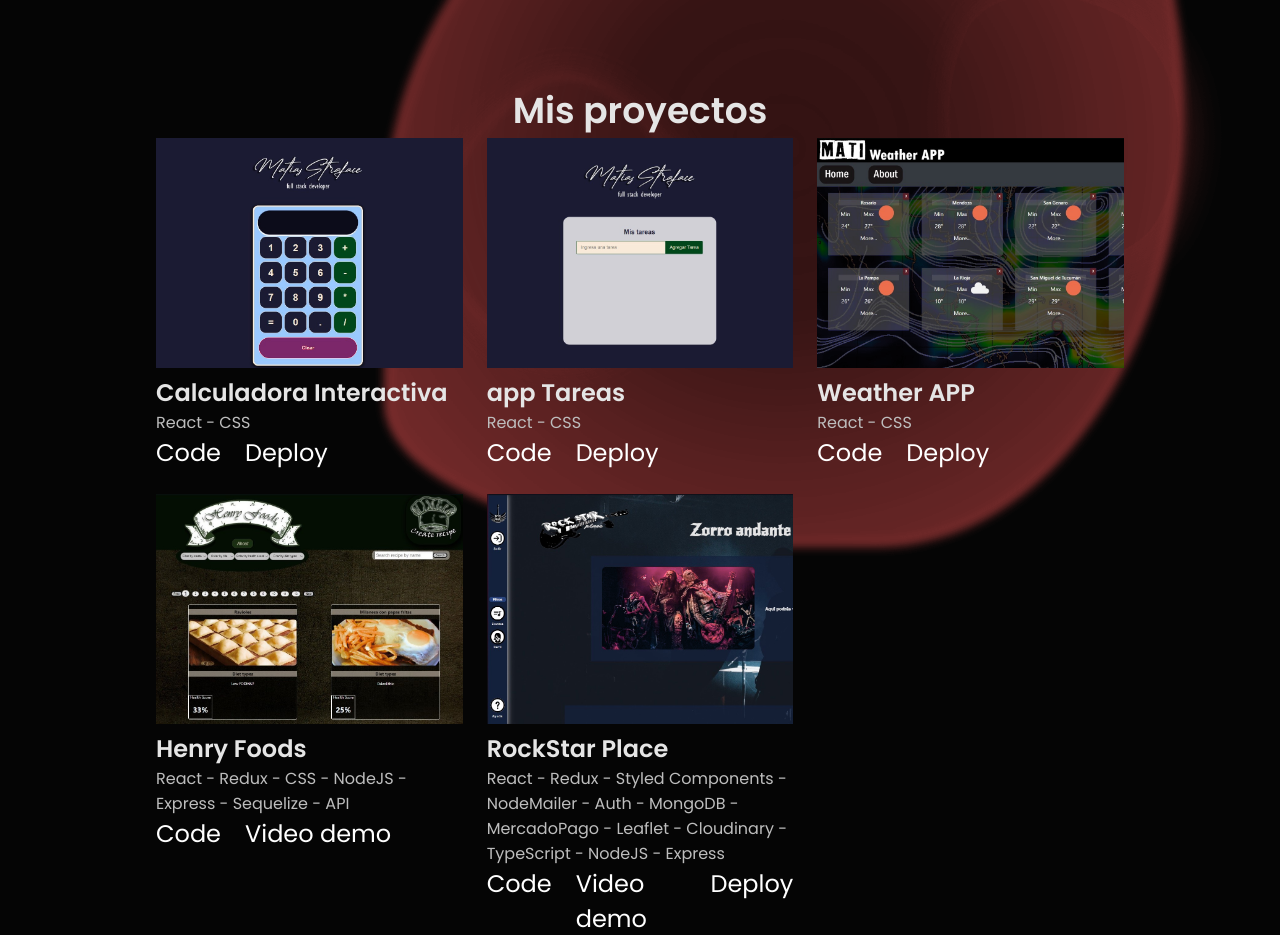
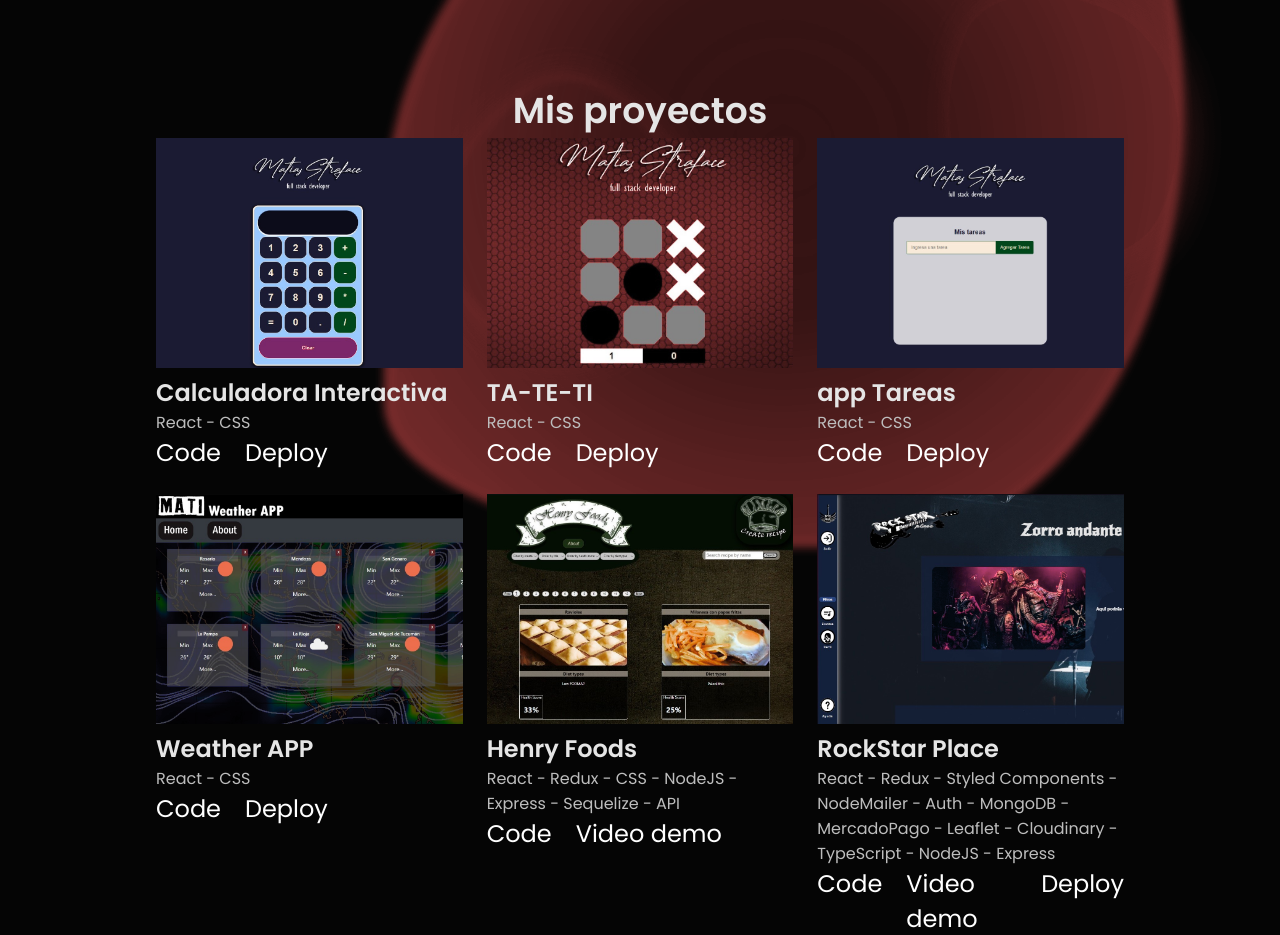
Before and after one commit to mgstraface/portfoliomgstraface, a React (Create React App) app: page / in a window 1280 px wide. Shown: the part 2480-3415 px from the top of the page. Built offline with nearby package versions, Linux system fonts and the light colour scheme.

Commit message:
nuevo proyecto agregado TA-TE-TI

```diff
--- a/src/components/projects/Projects.jsx
+++ b/src/components/projects/Projects.jsx
@@ -5,6 +5,7 @@ import appTareas from "../../assets/appTareas.jpg";
 import henryFoods from "../../assets/henryFoods.jpg";
 import rockStarPlace from "../../assets/rockStarPlace.jpg";
 import weatherApp from "../../assets/weatherApp.jpg";
+import tateti from "../../assets/tateti.jpg";
 
 const Projects = () => {
 	return (
@@ -31,6 +32,33 @@ const Projects = () => {
 						<a
 							className="linkProject"
 							href="https://calculadora-woad-zeta.vercel.app"
+							rel="noreferrer"
+							target="_blank"
+						>
+							Deploy
+						</a>
+					</div>
+				</div>
+
+				<div className="project__data card">
+					<img src={tateti} alt="project" className="project__image" />
+					<div class="card-bio">
+						<p>app TA-TE-TI o TRES EN LINEA.</p>
+					</div>
+					<h2 className="project__title">TA-TE-TI</h2>
+					<span className="project__subtitle">React - CSS</span>
+					<div className="project__url">
+						<a
+							className="linkProject"
+							href="https://github.com/mgstraface/ta-te-ti"
+							rel="noreferrer"
+							target="_blank"
+						>
+							Code
+						</a>
+						<a
+							className="linkProject"
+							href="https://ta-te-ti-three.vercel.app"
 							rel="noreferrer"
 							target="_blank"
 						>
```
Also changed, not shown: src/assets/tateti.jpg (added).
